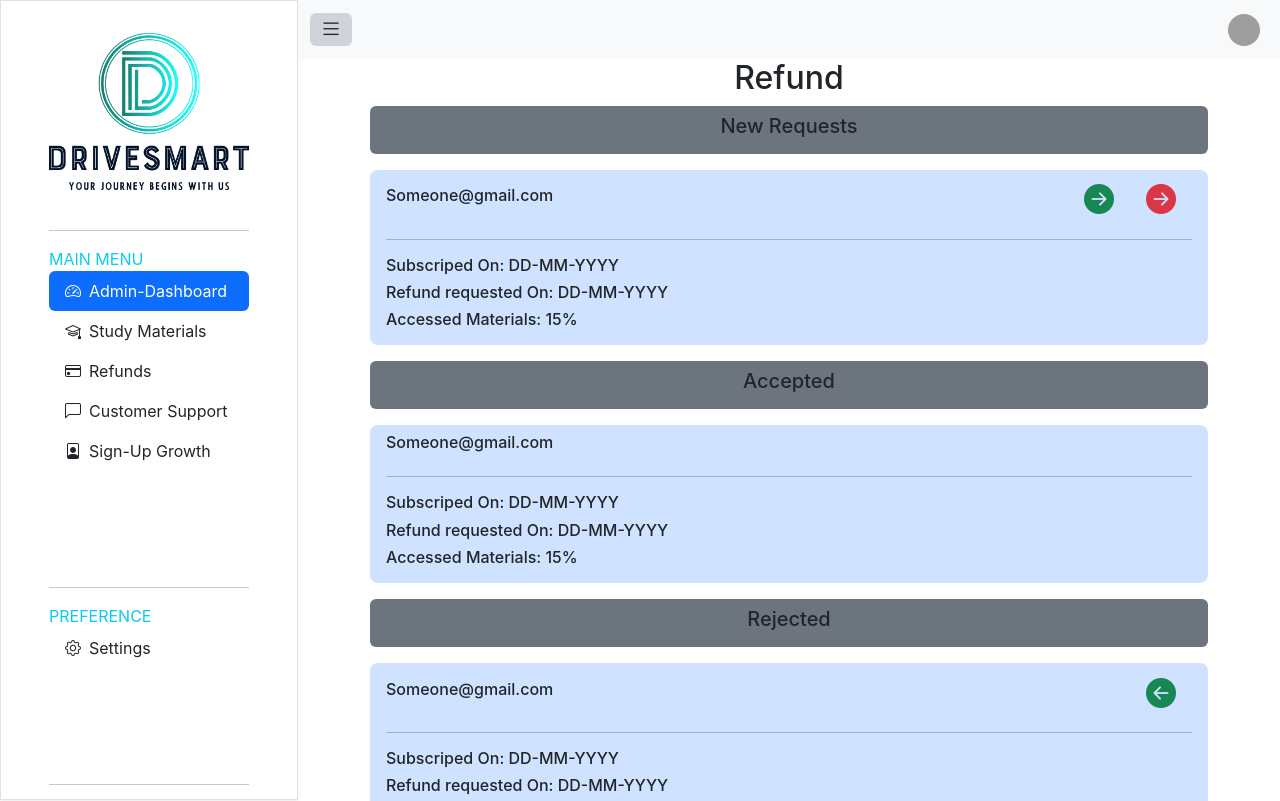
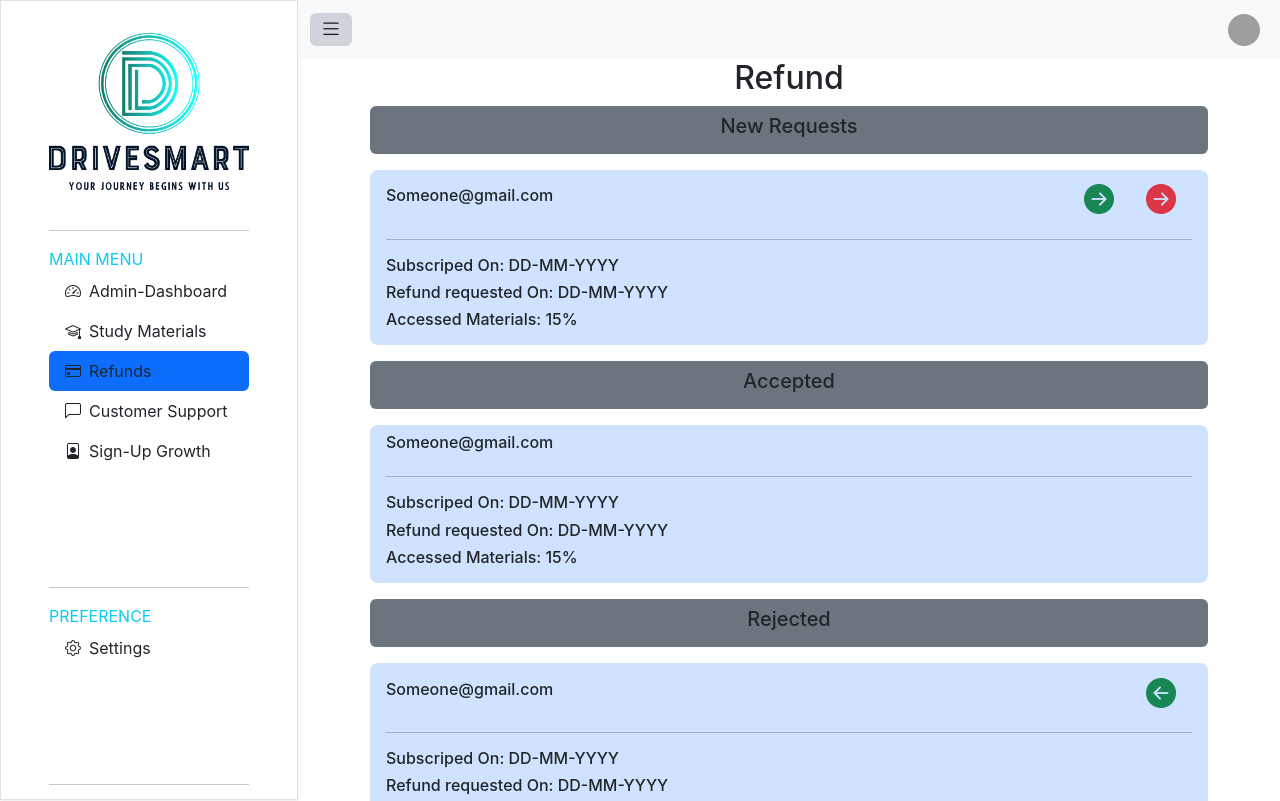
Before and after one commit to OshnMdw/DriveSmart-Admin, a React (Create React App) app: page /refund in a window 1280 px wide. Shown: the top 801 px of the page. Built offline with nearby package versions, Linux system fonts and the light colour scheme; grey boxes are pictures that could not be loaded.

Commit message:
Active bar problem solved

```diff
--- a/src/components/OffCanvasNavComponent.js
+++ b/src/components/OffCanvasNavComponent.js
@@ -1,16 +1,23 @@
 import React, { useEffect, useState } from "react";
 import { useDeviceWidth } from "../context/DeviceWidthContext";
-import { Link } from "react-router-dom";
+import { Link, useLocation } from "react-router-dom";
 import icon from '../assets/images/icon.png'
 
 function OffCanvasNavComponent({ collapsed }) {
   const isSmall = useDeviceWidth();
+  const location = useLocation(); // Get the current location
+
+  const [activeTab, setActiveTab] = useState(""); // State to manage the active tab
+
+  useEffect(() => {
+    // When the location changes, update the active tab based on the current pathname
+    setActiveTab(location.pathname);
+  }, [location.pathname]);
 
   return (
     <div style={{width:isSmall ? `${collapsed? '100%': '0'}` : `${collapsed? 200: 0}px`, overflowX:'hidden', transition: `width ${isSmall? '100ms' :'200ms'} linear`}}  className="d-flex  flex-column flex-shrink-0 vh-100 m-0">
     <div className=''>
       <Link to="/" className=" pt-2 text-center d-flex align-items-center  my-4 me-md-auto text-dark text-decoration-none">
-        {/* <i style={{fontSize:"10em"}} class="bi w-100  bi-person-circle"/> */}
         <img src={icon}  width="200px"/>
       </Link>
     </div>
@@ -18,34 +25,33 @@ function OffCanvasNavComponent({ collapsed }) {
       <ul className="nav nav-pills flex-column mb-auto">
         <span className=" text-info">MAIN MENU</span>
         <li className="nav-item">
-          <Link to="/" className="nav-link active">
-            <i class="bi bi-speedometer2 pe-2"></i>
-            Admin-Dashboard
+          <Link to="/" className={`nav-link ${activeTab === "/" ? "active" : ""}`}>
+            <i class="bi bi-speedometer2 pe-2 text-dark"></i>
+            <span className="text-dark">Admin-Dashboard</span>
           </Link>
         </li>
         <li>
-          <Link to="/headings" className="nav-link text-dark">
-            <i class="bi bi-mortarboard pe-2"></i>
-            Study Materials
+          <Link to="/headings" className={`nav-link ${activeTab === "/headings" ? "active" : ""}`}>
+            <i class="bi bi-mortarboard pe-2 text-dark"></i>
+            <span className="text-dark">Study Materials</span>
           </Link>
         </li>
         <li>
-          <Link to="/refund" className="nav-link text-dark">
-            <i class="bi bi-credit-card pe-2"></i>
-            Refunds
+          <Link to="/refund" className={`nav-link ${activeTab === "/refund" ? "active" : ""}`}>
+            <i class="bi bi-credit-card pe-2 text-dark"></i>
+            <span className="text-dark">Refunds</span>
           </Link>
         </li>
         <li>
-          <Link to="/complaintsView" className="nav-link text-dark">
-            <i class="bi bi-chat-left pe-2"></i>
-            Customer Support
+          <Link to="/complaintsView" className={`nav-link ${activeTab === "/complaintsView" ? "active" : ""}`}>
+            <i class="bi bi-chat-left pe-2 text-dark"></i>
+            <span className="text-dark">Customer Support</span>
           </Link>
         </li>
         <li>
-
-          <Link to="/reports" className="nav-link text-dark">
-            <i class="bi bi-file-person pe-2"></i>
-            Sign-Up Growth
+          <Link to="/reports" className={`nav-link ${activeTab === "/reports" ? "active" : ""}`}>
+            <i class="bi bi-file-person pe-2 text-dark"></i>
+            <span className="text-dark">Sign-Up Growth</span>
           </Link>
         </li>
       </ul>
@@ -54,9 +60,9 @@ function OffCanvasNavComponent({ collapsed }) {
       <ul className="nav nav-pills flex-column mb-auto">
         <span className=" text-info">PREFERENCE</span>
         <li className="nav-item">
-          <a href="#" className="nav-link text-dark" aria-current="page">
-            <i class="bi bi-gear pe-2"></i>
-            Settings
+          <a href="#" className={`nav-link ${activeTab === "/dashboard" ? "active" : ""}`} aria-current="page">
+            <i class="bi bi-gear pe-2 text-dark"></i>
+            <span className="text-dark">Settings</span>
           </a>
         </li>
       </ul>
```
